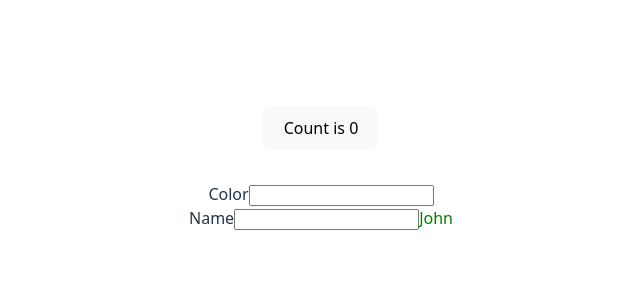
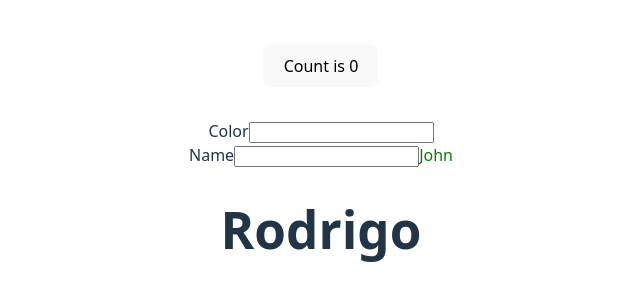
Before and after one commit to rodrigcasio/React-rcasio-projects, a React (Vite) app in the folder courseraPracticeIBM/practice-app/: page / in a window 1280 px wide. Shown: the part 248-548 px from the top of the page, without its empty margins (319-959 px from the left). Built offline with nearby package versions, Linux system fonts and the light colour scheme.

Commit message:
Imported "FirstChildAppEx" component into App parent component

```diff
--- a/courseraPracticeIBM/practice-app/src/App.jsx
+++ b/courseraPracticeIBM/practice-app/src/App.jsx
@@ -1,5 +1,5 @@
-import './App.css'
 import CounterButton from './components/CounterButton.jsx'
+import FirstChildAppEx from './components/FirstChildAppEx.jsx'
 import ParentComp from './components/ParentComp.jsx'
 
 function App() {
@@ -8,6 +8,7 @@ function App() {
     <>
       <CounterButton />
       <ParentComp />
+      <FirstChildAppEx  name="Rodrigo" />
     </>
   )
 }
```
